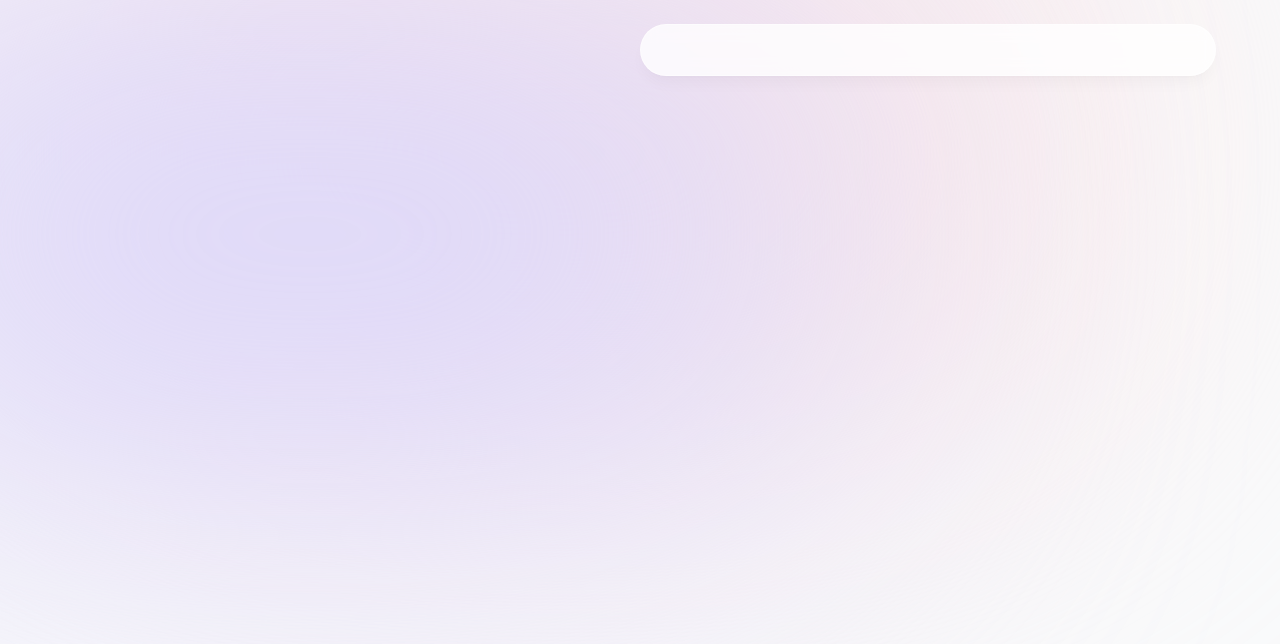
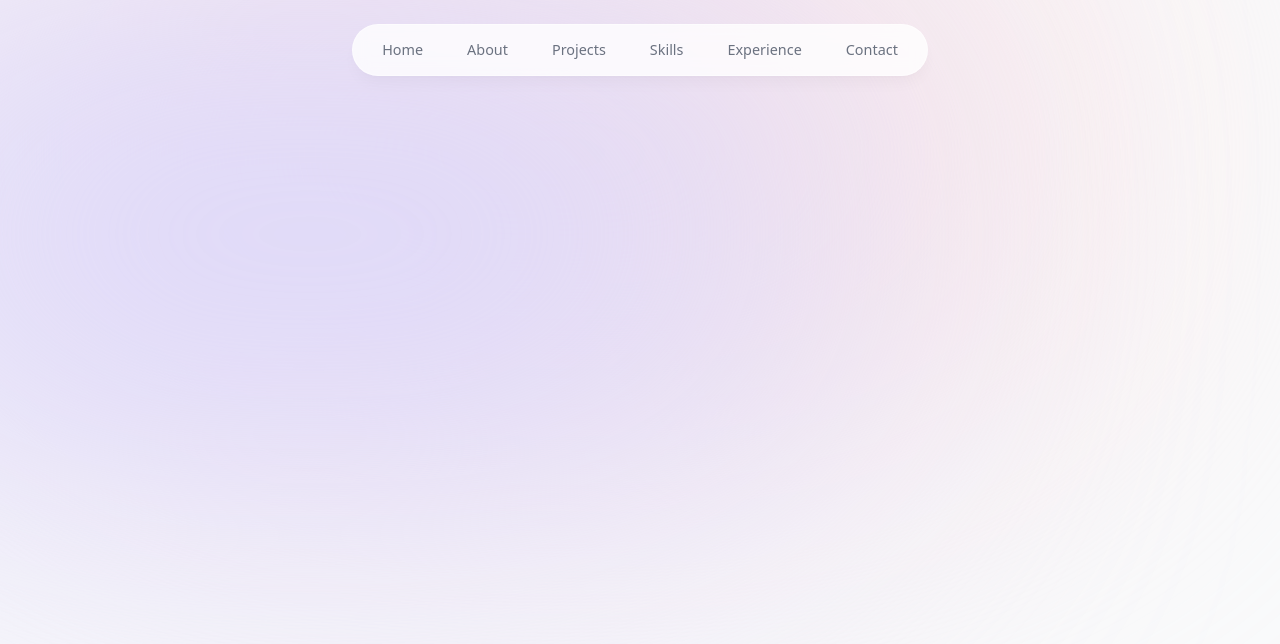
Before and after one commit to ryananhtuan-nguyen/portfolio-nextjs, a Next.js app: page / in a window 1280 px wide. Shown: the top 644 px of the page. Built offline with nearby package versions, Linux system fonts and the light colour scheme.

Commit message:
animation for navbar

```diff
--- a/components/Header.tsx
+++ b/components/Header.tsx
@@ -1,9 +1,37 @@
+'use client'
 import React from 'react'
+import { motion } from 'framer-motion'
+import { links } from '@/lib/data'
+import Link from 'next/link'
 
 const Header = () => {
   return (
     <header className="z-[999] relative">
-      <div className="fixed top-0 left-1/2 h-[4.5rem] w-full rounded-none border border-white border-opacity-40 bg-white bg-opacity-80 shadow-lg shadow-black/[0.03] backdrop-blur-[0.5rem] sm:top-6 sm:h-[3.25rem] sm:w-[36rem] sm:rounded-full"></div>
+      <motion.div
+        initial={{ y: -100, x: '-50%', opacity: 0 }}
+        animate={{ y: 0, x: '-50%', opacity: 1 }}
+        className="fixed top-0 left-1/2 h-[4.5rem] w-full rounded-none border border-white border-opacity-40 bg-white bg-opacity-80 shadow-lg shadow-black/[0.03] backdrop-blur-[0.5rem] sm:top-6 sm:h-[3.25rem] sm:w-[36rem] sm:rounded-full"
+      ></motion.div>
+
+      <nav className="flex fixed top-[0.15rem] left-1/2 h-12 -translate-x-1/2 py-2 sm:top-[1.7rem] sm:h-[initial] sm:py-0">
+        <ul className="flex w-[22rem] flex-wrap items-center justify-center gap-y-1 text-[0.9rem] font-medium text-gray-500 sm:w-[initial] sm:flex-nowrap sm:gap-5">
+          {links.map((link) => (
+            <motion.li
+              key={link.hash}
+              className="h-3/4 flex items-center justify-center"
+              initial={{ y: -100, opacity: 0 }}
+              animate={{ y: 0, opacity: 1 }}
+            >
+              <Link
+                className="flex w-full items-center justify-center px-3 py-3 hover:text-gray-950 transition"
+                href={link.hash}
+              >
+                {link.name}
+              </Link>
+            </motion.li>
+          ))}
+        </ul>
+      </nav>
     </header>
   )
 }
```
